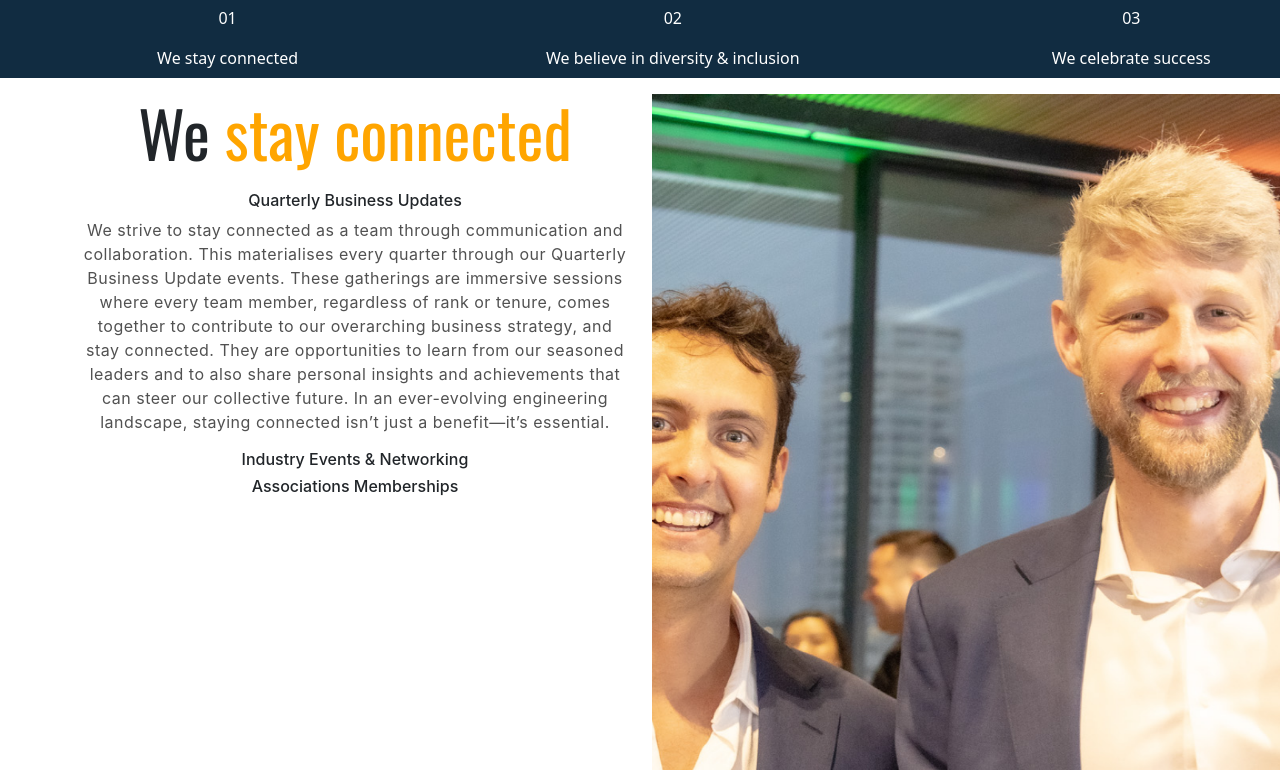
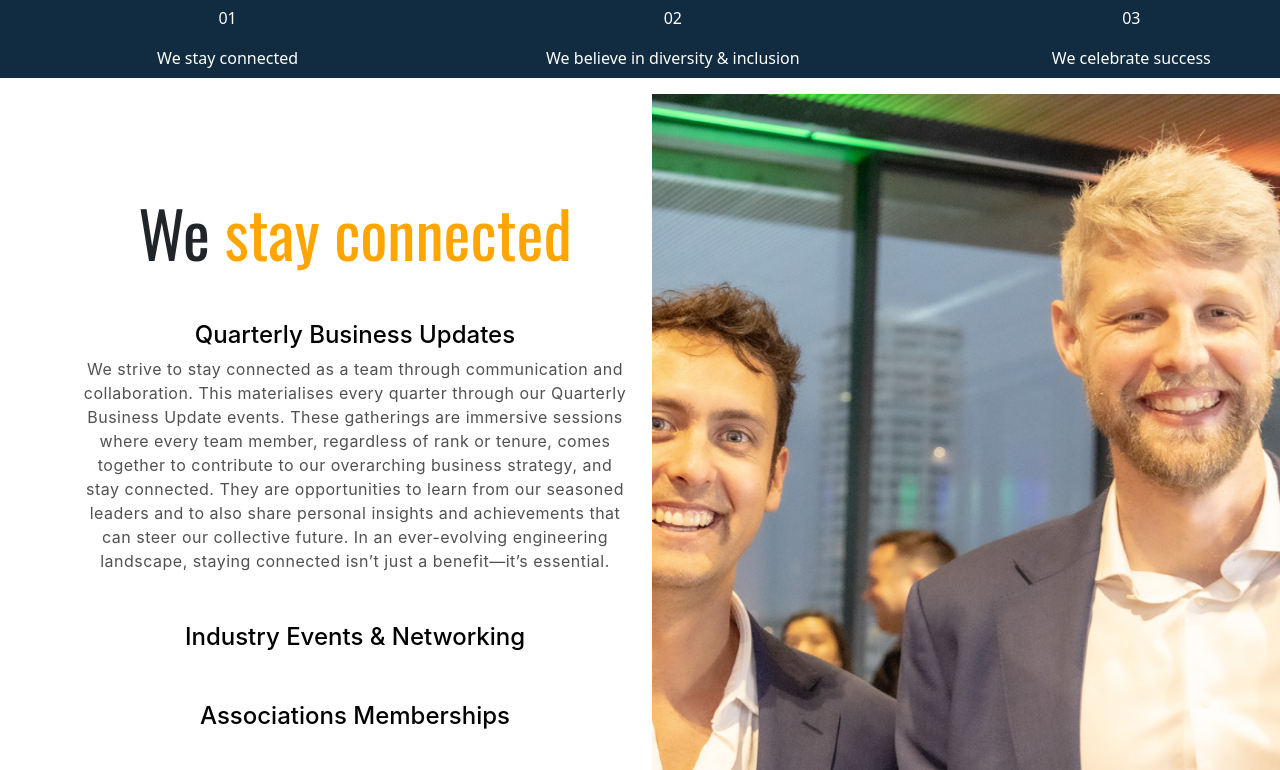
Before and after one commit to arpit353/React_Assignment, a React (Create React App) app: page / in a window 1280 px wide. Shown: the part 670-1440 px from the top of the page. Built offline with nearby package versions, Linux system fonts and the light colour scheme.

Commit message:
css change

```diff
--- a/src/Components/Page2/Page2.css
+++ b/src/Components/Page2/Page2.css
@@ -5,8 +5,22 @@
 .heading {
     font-size: 64px;
     font-family: "Oswald";
+    padding-top: 100px;
 }
 
 .page2-container {
     font-family: "Inter";
 }
+
+.small-heading {
+    font-family: "Inter";
+    font-size: 24px;
+    color: black;
+    margin-top: 50px;
+}
+
+.paragraph {
+    font-family: "Inter";
+    font-size: "18px";
+
+}
--- a/src/Components/Page2/Page2.jsx
+++ b/src/Components/Page2/Page2.jsx
@@ -8,7 +8,7 @@ function Page2() {
         <div className="row">
           <div className="col-6">
             <h3 className="heading">We <span className="orange">stay connected</span></h3>
-            <h6>Quarterly Business Updates</h6>
+            <h6 className="small-heading">Quarterly Business Updates</h6>
             <p>
               We strive to stay connected as a team through communication and
               collaboration. This materialises every quarter through our
@@ -21,8 +21,8 @@ function Page2() {
               ever-evolving engineering landscape, staying connected isn’t just
               a benefit—it’s essential.
             </p>
-            <h6 className="small_heading">Industry Events & Networking</h6>
-            <h6 className="small_heading">Associations Memberships</h6>
+            <h6 className="small-heading">Industry Events & Networking</h6>
+            <h6 className="small-heading">Associations Memberships</h6>
           </div>
           <div className="col-6">
             <img
```
